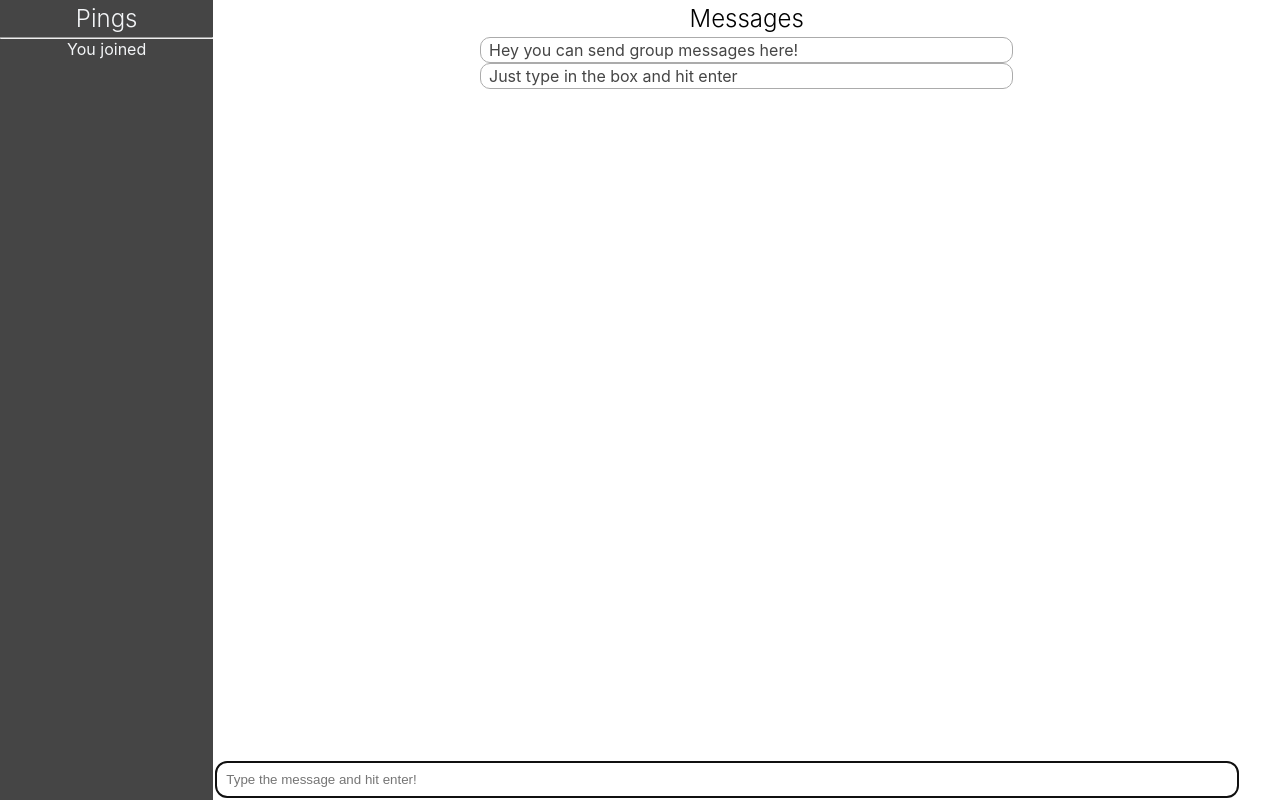
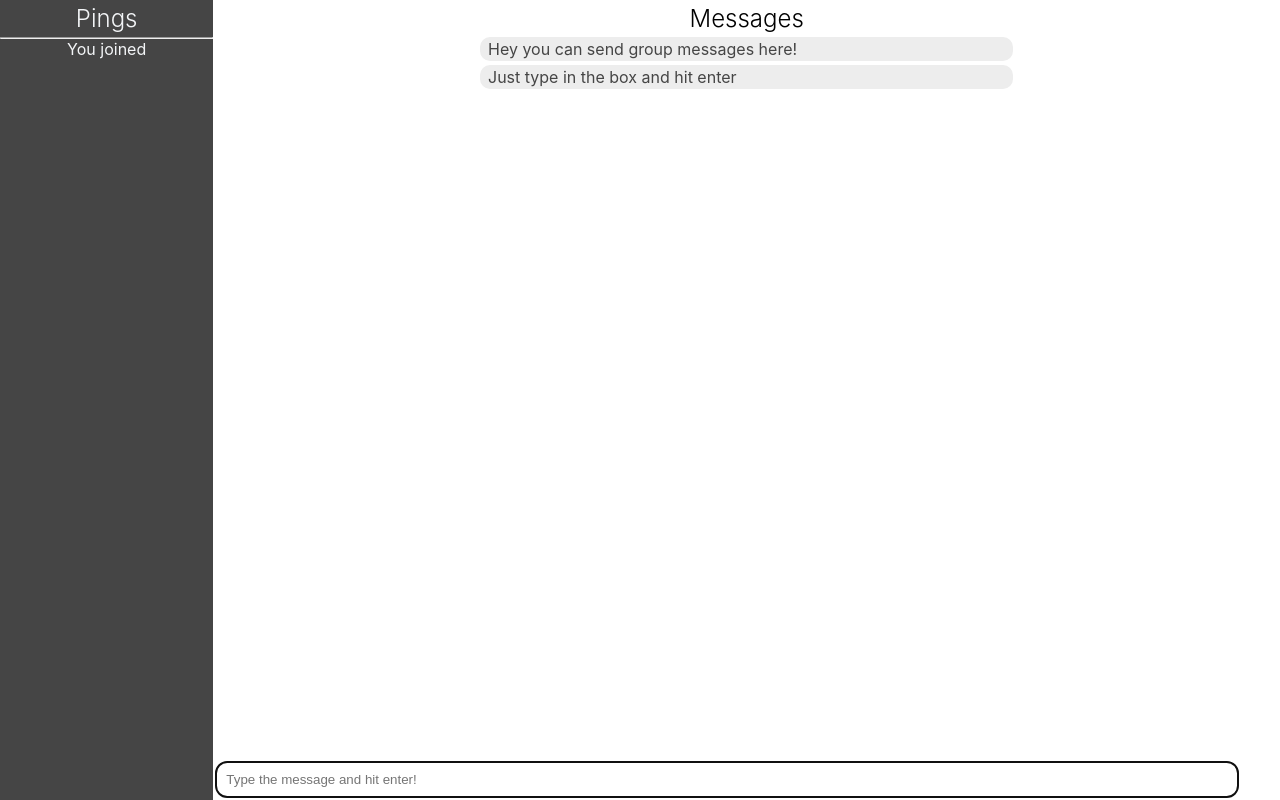
Before and after one commit to itsjzt/chat-app, a website: page index.html in a window 1280 px wide. Drawn offline with nearby package versions, Linux system fonts and the light colour scheme; no server answers.

Commit message:
new css change

```diff
--- a/static/styles.css
+++ b/static/styles.css
@@ -65,10 +65,11 @@ body {
 }
 
 #messages li {
-  border: solid 1px var(--grey);
+  background: #ededed;
   color: var(--black);
   padding: 2px 8px;
   margin: auto;
+  margin-bottom: 4px;
   width: 50%;
   min-height: 1.5rem;
   border-radius: 10px;
```
